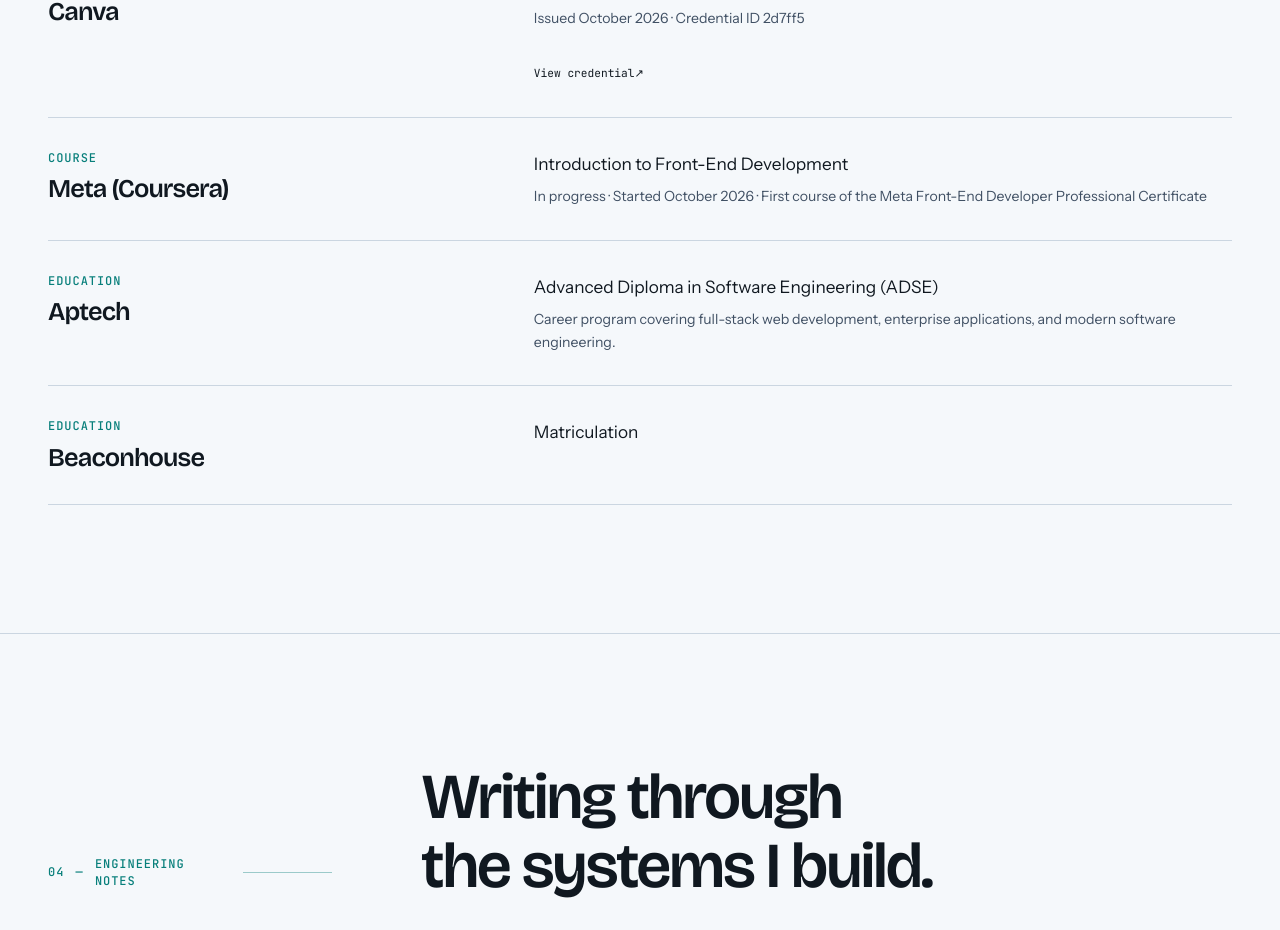
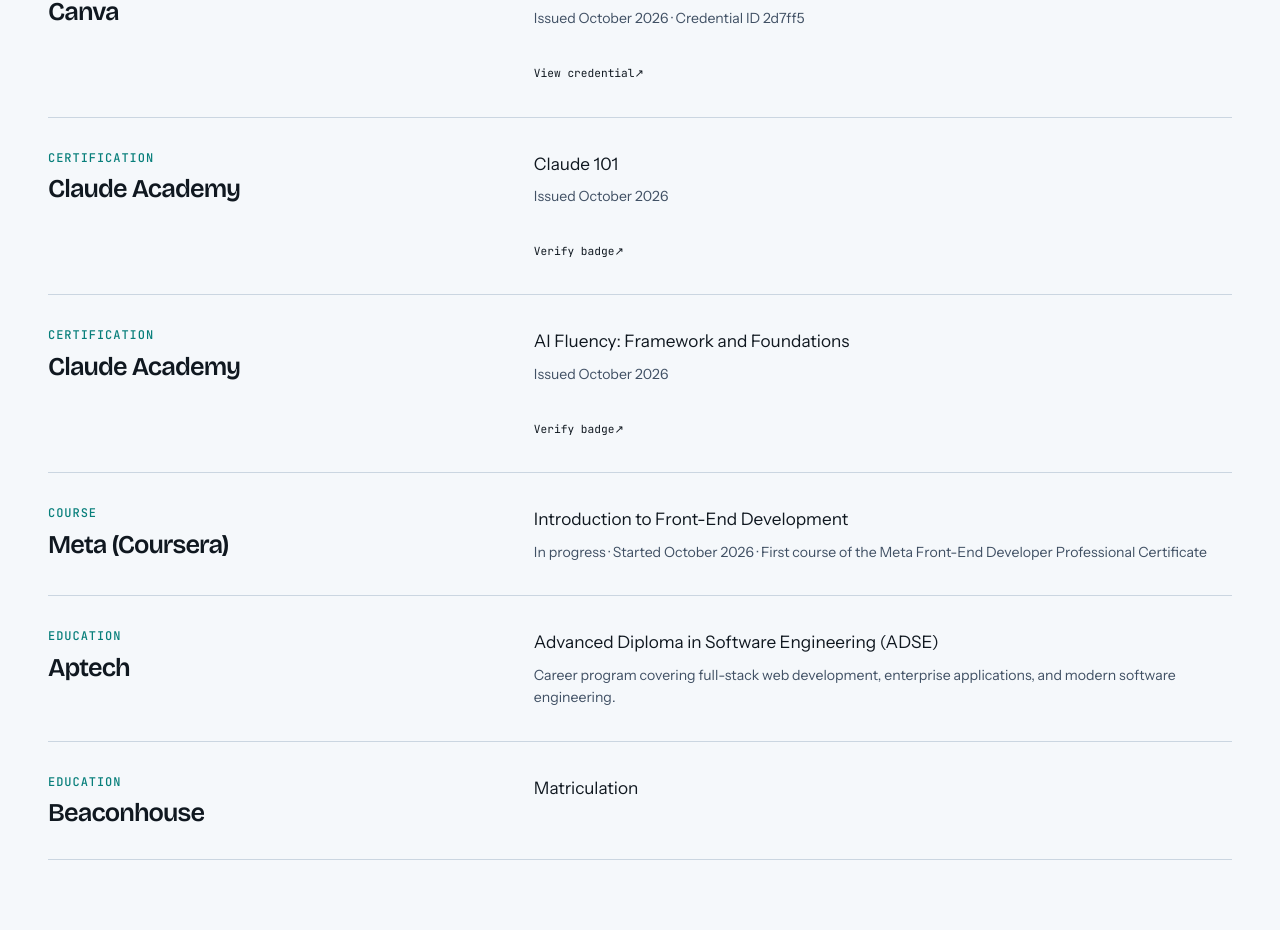
Before and after one commit to fazal305/portfolio-2026, a React (Vite) app: page / in a window 1280 px wide. Shown: the part 10227-11157 px from the top of the page. Built offline with nearby package versions, Linux system fonts and the light colour scheme.

Commit message:
Add Claude Academy course badges

```diff
--- a/src/data/experience.js
+++ b/src/data/experience.js
@@ -243,6 +243,30 @@
     isPlaceholder: false,
   },
   {
+    id: "claude-academy-claude-101",
+    kind: "Certification",
+    institution: "Claude Academy",
+    program: "Claude 101",
+    details: "Issued October 2026",
+    credential: {
+      label: "Verify badge",
+      url: "https://academy.claude.com/verify/19ca85a0339fe51ac3742d4f357ec6d6",
+    },
+    isPlaceholder: false,
+  },
+  {
+    id: "claude-academy-ai-fluency",
+    kind: "Certification",
+    institution: "Claude Academy",
+    program: "AI Fluency: Framework and Foundations",
+    details: "Issued October 2026",
+    credential: {
+      label: "Verify badge",
+      url: "https://academy.claude.com/verify/aa10ab1add6ff0c1c9c31f74cf521a94",
+    },
+    isPlaceholder: false,
+  },
+  {
     id: "meta-intro-front-end",
     kind: "Course",
     institution: "Meta (Coursera)",
```
Also changed, not shown: 1 other file (tests, documents, lock files or other folders).
